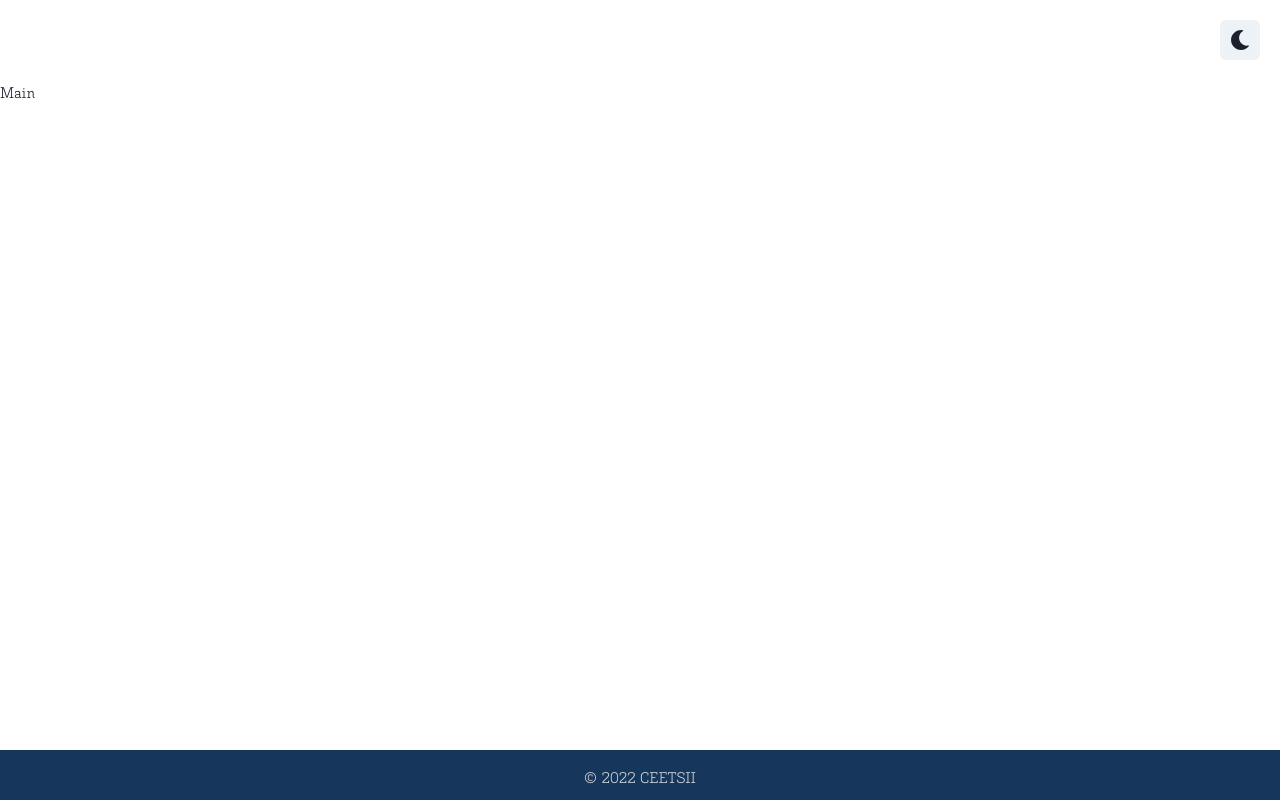
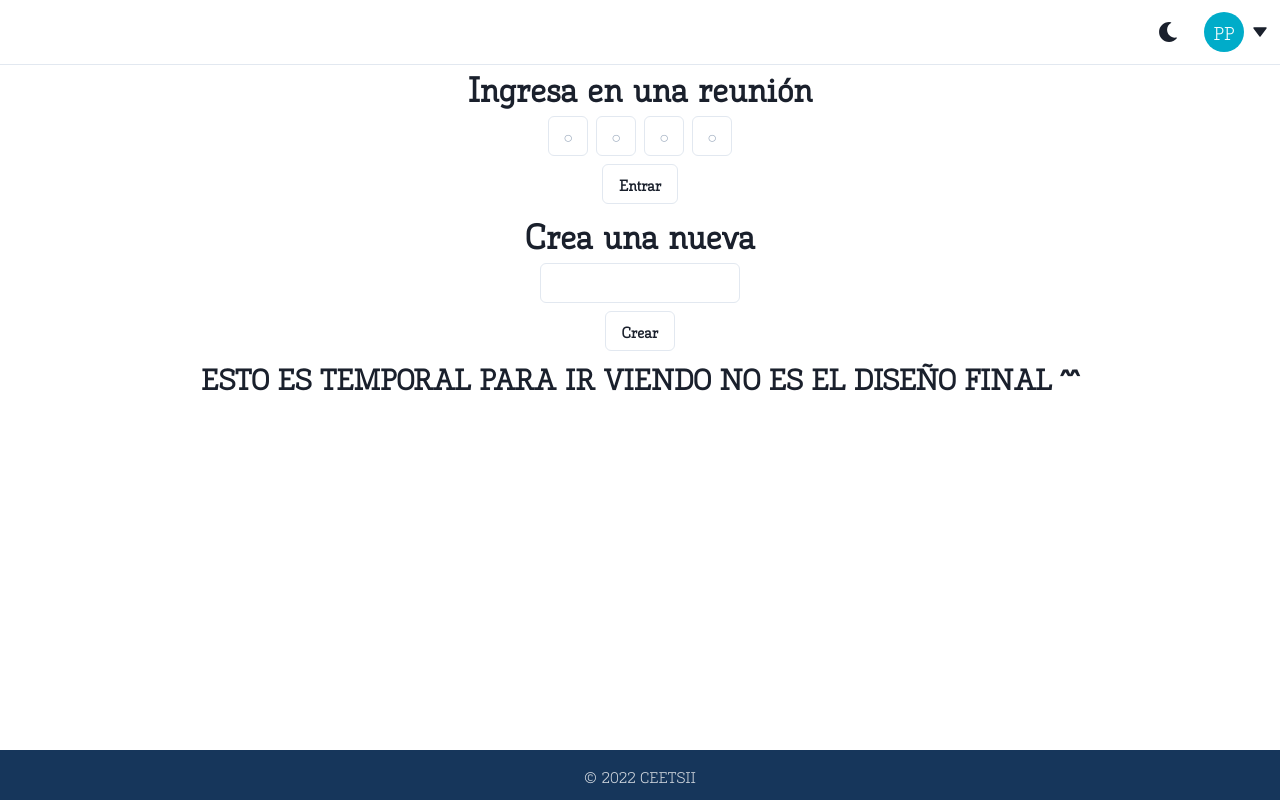
Before and after one commit to firehellrain/my-turn, a React (Vite) app in the folder myturn/frontend/myturn-frontend/: page /main in a window 1280 px wide. Built offline with nearby package versions, Linux system fonts and the light colour scheme.

Commit message:
Started work on main page and changes on navbar

```diff
--- a/myturn/frontend/myturn-frontend/package.json
+++ b/myturn/frontend/myturn-frontend/package.json
@@ -8,6 +8,7 @@
     "preview": "vite preview"
   },
   "dependencies": {
+    "@chakra-ui/icons": "^1.1.7",
     "@chakra-ui/react": "^1.8.6",
     "@emotion/react": "^11.8.2",
     "@emotion/styled": "^11.8.1",
--- a/myturn/frontend/myturn-frontend/src/Dashboard/Dashboard.jsx
+++ b/myturn/frontend/myturn-frontend/src/Dashboard/Dashboard.jsx
@@ -1,9 +1,25 @@
-import React from 'react'
+import { VStack, Heading,HStack,PinInput,PinInputField,Button, Input } from "@chakra-ui/react";
+import React from "react";
 
 const Dashboard = () => {
   return (
-    <div>Main</div>
-  )
-}
+    <VStack>
+      <Heading>Ingresa en una reunión</Heading>
+      <HStack>
+        <PinInput >
+          <PinInputField />
+          <PinInputField />
+          <PinInputField />
+          <PinInputField />
+        </PinInput>
+      </HStack>
+      <Button variant="outline">Entrar</Button>
+      <Heading>Crea una nueva</Heading>
+      <Input type="text" maxLength={20} w="200px"/>
+      <Button variant="outline">Crear</Button>
+      <Heading fontSize="3xl">ESTO ES TEMPORAL PARA IR VIENDO NO ES EL DISEÑO FINAL ^^</Heading>
+    </VStack>
+  );
+};
 
-export default Dashboard
+export default Dashboard;
--- a/myturn/frontend/myturn-frontend/src/shared/components/Navbar.jsx
+++ b/myturn/frontend/myturn-frontend/src/shared/components/Navbar.jsx
@@ -1,19 +1,35 @@
-import { IconButton,HStack,useColorMode, Spacer } from "@chakra-ui/react";
-import React from "react";
-import { FaSun, FaMoon } from 'react-icons/fa';
+import {
+  IconButton,
+  HStack,
+  useColorMode,
+  Spacer,
+  Avatar,
+} from "@chakra-ui/react";
+import { TriangleDownIcon } from '@chakra-ui/icons';
+import { FaSun, FaMoon } from "react-icons/fa";
+import { AuthContext } from "../context/auth-context";
+import { useContext } from "react";
 
 const Navbar = () => {
+  const auth = useContext(AuthContext);
 
-    const { colorMode, toggleColorMode } = useColorMode();
+  const { colorMode, toggleColorMode } = useColorMode();
 
   return (
-    <HStack p="20px">
-      <Spacer/>
+    <HStack p="3" spacing="4" borderBottomWidth="1px">
+      <Spacer />
       <IconButton
+        bgColor={"transparent"}
+        _hover={{bgColor:"transparent"}}
         fontSize="xl"
         icon={colorMode === "dark" ? <FaSun /> : <FaMoon />}
         onClick={toggleColorMode}
       />
+      <HStack>
+        <Avatar h="40px" w="40px" name="pablo perez" bgColor={"primary"}/>
+        <TriangleDownIcon cursor="pointer"/>
+      </HStack>
+
     </HStack>
   );
 };
```
Also changed, not shown: 1 other file (tests, documents, lock files or other folders).
